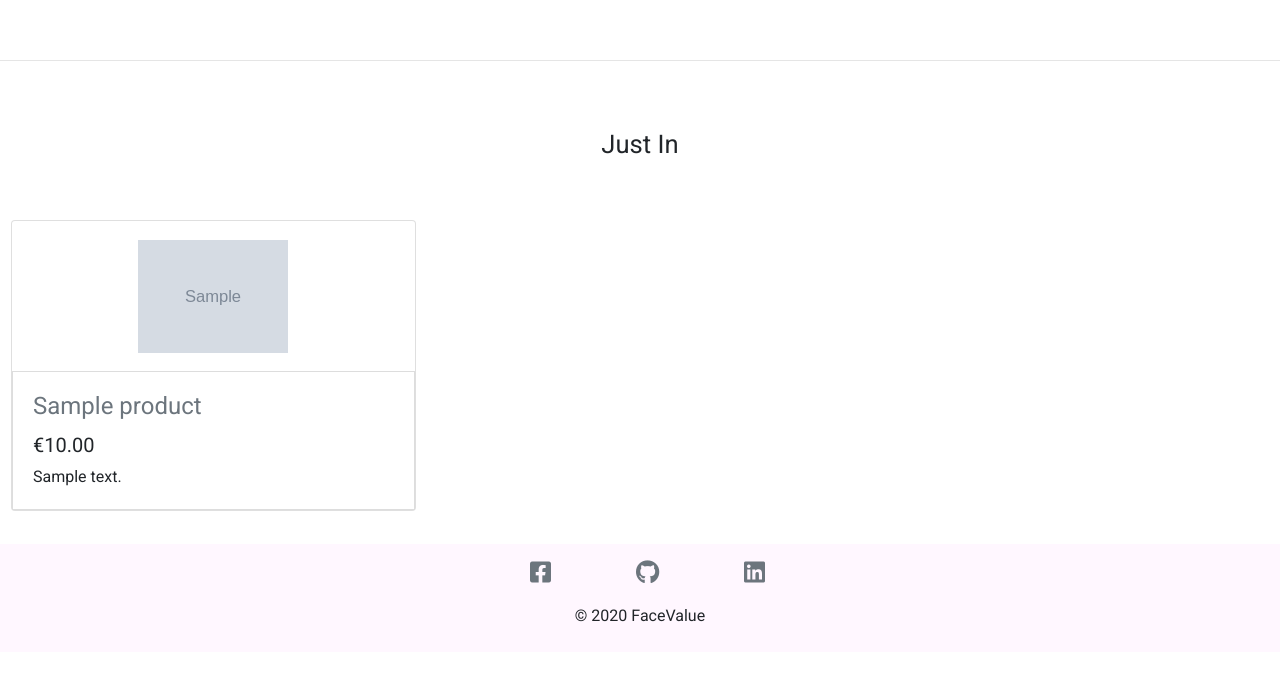
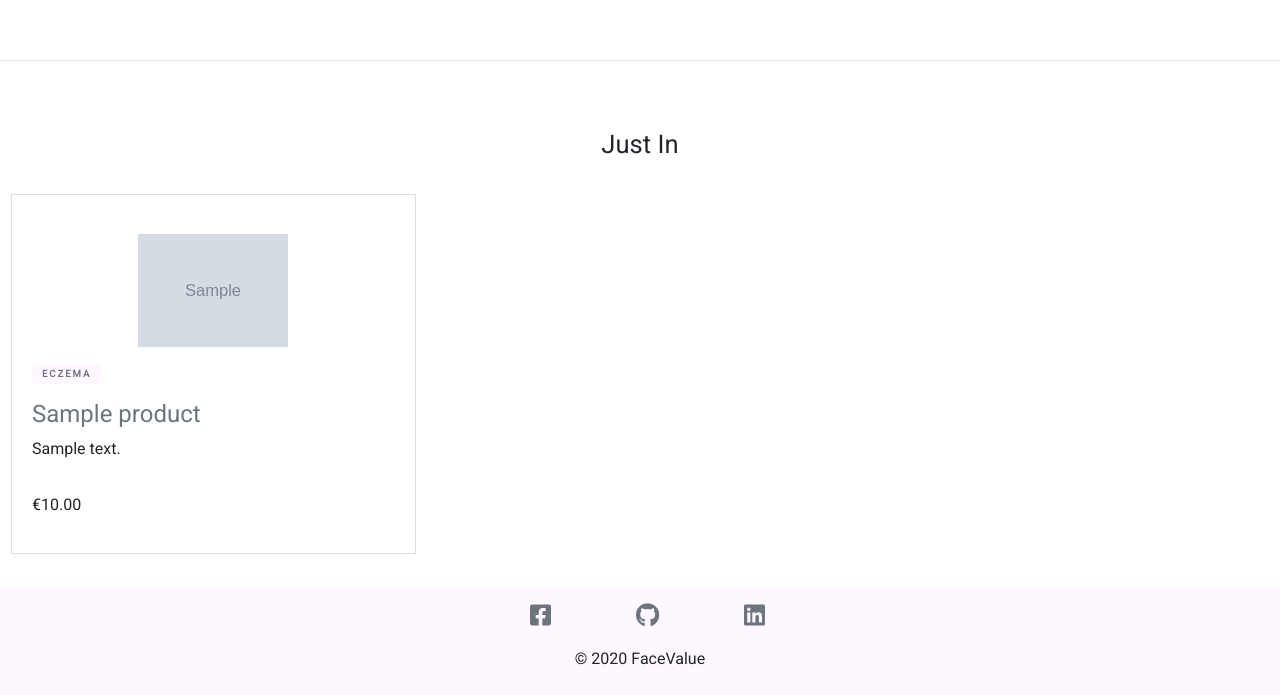
Before and after one commit to MelBiggs/fullstack-frameworks-project, a Django app: page / in a window 1280 px wide. Shown: the part 533-1228 px from the top of the page. Before the commit the page ends 1155 px from the top, so only its background shows below. Run offline with Django 3.2, Linux system fonts and the light colour scheme; tables that the repository leaves empty hold one stand-in row (values such as "Sample post"); grey boxes marked "Sample" are stand-in pictures; some libraries are stand-ins or nearby versions.

Commit message:
Changed card layout for index, due to stretching

```diff
--- a/home/templates/index.html
+++ b/home/templates/index.html
@@ -38,22 +38,22 @@
 <br>
 <br>
 		<!-- Most Recently Added Products x6 -->
-        <div class="page-headings d-flex justify-content-center col-12"> Just In </div>
-		<div class="row index-products">
-			{% for product in products %}
-			<div class="col-md-4 product-card card">
-				<div class="card">
-					<div class="product" style="background-image: url('{{ MEDIA_URL }}{{ product.image }}')">
-					</div>
-					<div class="card-body">
-						<h4 class="card-title">
-							<a href="{% url 'product_detail' product.id %}">{{ product.name }}</a>
-						</h4>
-						<h5>€{{ product.price }}</h5>
-						<p class="card-text">{{ product.description|truncatewords:20  }}</p>
-					</div>
-				</div>
-			</div>
-			{% endfor %}
+<div class="page-headings d-flex justify-content-center col-12"> Just In </div>
+<div class="row row-flex products-row">
+	{% for product in products %}
+	<div class="col-xs-10 col-xs-offset-1 col-sm-offset-0 col-sm-6 col-md-4 product-card card"><a href="{% url 'product_detail' product.id %}">
+		<div class="card-body">
+			<div class="product" style="background-image: url('{{ MEDIA_URL }}{{ product.image }}')"></div>
+            {% for tag in product.tags.all %}
+			<span class="post-category text-white bg-danger mb-3">{{ tag.get_value_display }}</span>
+            {% endfor %}
+			<h4><a href="{% url 'product_detail' product.id %}">{{ product.name }}</a></h4>
+			<p class="product-description">{{ product.description|truncatewords:20  }}</p>
+			<p>€{{ product.price }}</p>
 		</div>
+        </a>
+	</div>
+	{% endfor %}
+</div>
+
 {% endblock %}
```
